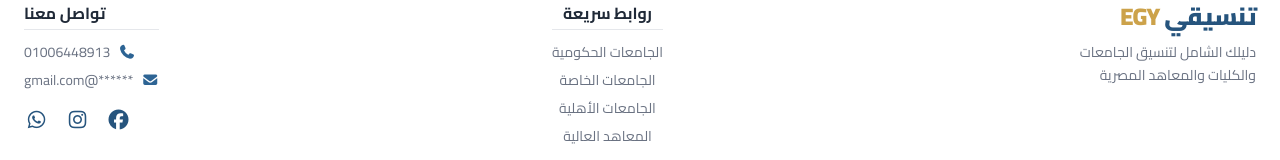
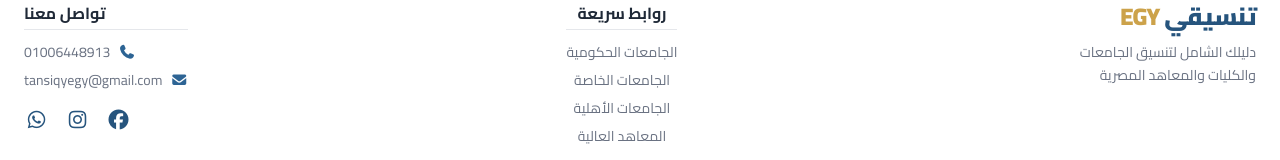
Before and after one commit to Moheb-Ashraf/Tansiky, a React (Vite) app: page /advanced-search in a window 1280 px wide. Shown: the part 1141-1301 px from the top of the page. Built offline with nearby package versions, Linux system fonts and the light colour scheme; no server answers.

Commit message:
Update email address in Footer component

```diff
--- a/src/Components/Footer/Footer.jsx
+++ b/src/Components/Footer/Footer.jsx
@@ -43,7 +43,7 @@ function Footer() {
               </span>
               <span className="flex items-center gap-2">
                 <i className="fa-solid fa-envelope text-brand-600"></i>
-                ******@gmail.com
+                tansiqyegy@gmail.com
               </span>
             </div>
 
```
